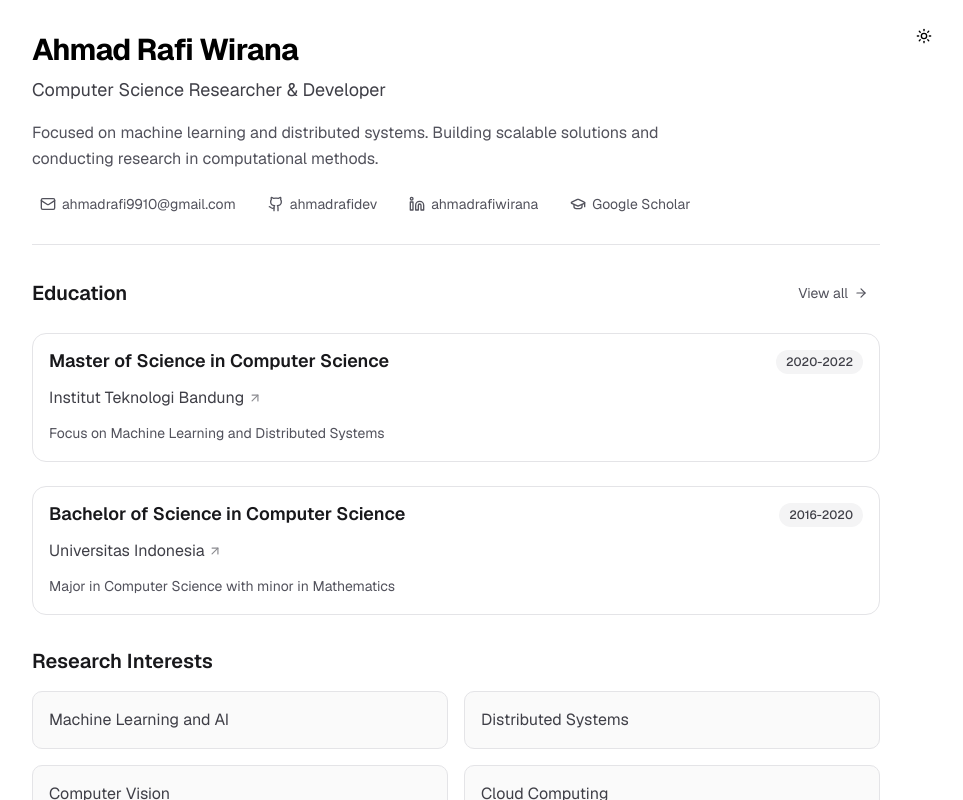
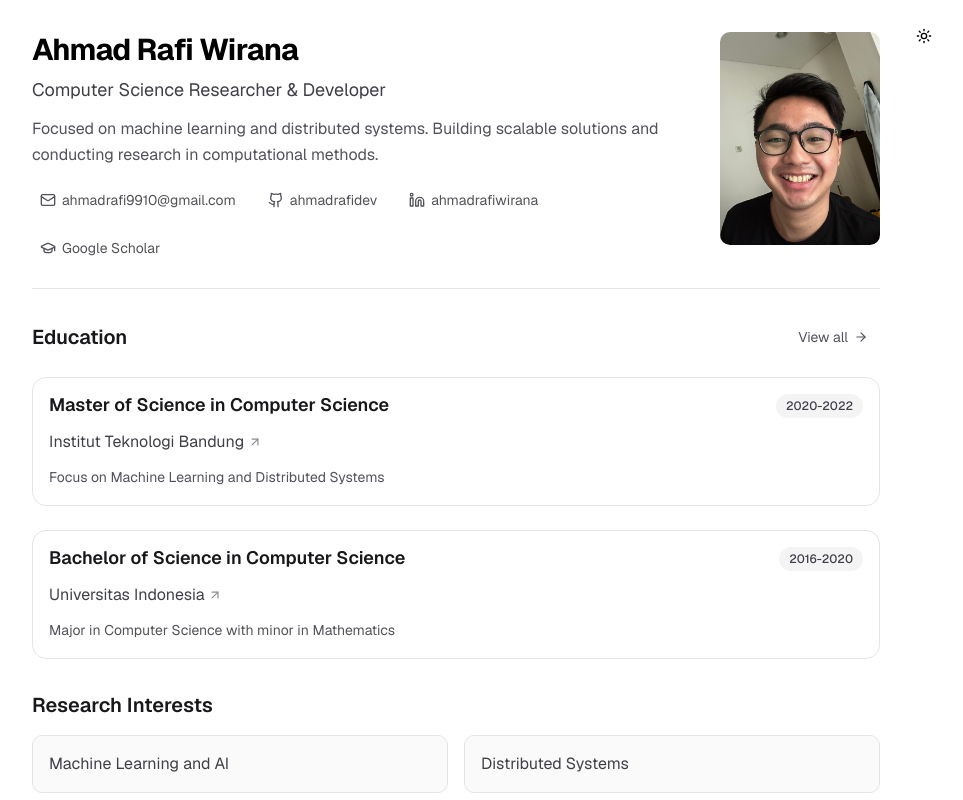
Before and after one commit to ahmadrafidev/cv, a Next.js app: page / in a window 1280 px wide. Shown: the top 800 px of the page, without its empty margins (184-1147 px from the left). Built offline with nearby package versions, Linux system fonts and the light colour scheme.

Commit message:
adding profile to header

```diff
--- a/components/home/profile-header.tsx
+++ b/components/home/profile-header.tsx
@@ -1,6 +1,8 @@
 import { Mail, Github, Linkedin, GraduationCap } from 'lucide-react';
+import Link from 'next/link';
+import Image from 'next/image';
+
 import { ContentData } from '@/types/content';
-import Link from 'next/link';
 
 interface ProfileHeaderProps {
   profile: ContentData['profile'];
@@ -9,10 +11,12 @@ interface ProfileHeaderProps {
 export function ProfileHeader({ profile }: ProfileHeaderProps) {
   return (
     <header className="border-b border-zinc-200 dark:border-zinc-800 pb-6 mb-8">
+      <div className="flex flex-col md:flex-row md:items-center md:justify-between gap-6 md:gap-8">
+        <div className="flex-1 order-2 md:order-1">
           <h1 className="text-2xl md:text-3xl font-bold tracking-tight mb-2" tabIndex={0}>
             {profile.name}
           </h1>
-      <h2 className="text-base md:text-lg text-zinc-700 dark:text-zinc-300 mb-4" tabIndex={0}>
+          <h2 className="text-base md:text-lg text-zinc-700 dark:text-zinc-300 mb-3" tabIndex={0}>
             {profile.title}
           </h2>
           <p className="text-sm md:text-base text-zinc-600 dark:text-zinc-400 mb-4 max-w-2xl leading-relaxed">
@@ -54,6 +58,18 @@ export function ProfileHeader({ profile }: ProfileHeaderProps) {
               <span>Google Scholar</span>
             </Link>
           </div>
+        </div>
+        <div className="flex-shrink-0 self-center md:self-start order-1 md:order-2">
+          <Image
+            src="/images/profile.jpg"
+            alt={profile.name}
+            width={160}
+            height={160}
+            className="rounded-lg object-cover mx-auto md:mx-0"
+            priority
+          />
+        </div>
+      </div>
     </header>
   );
 }
```
Also changed, not shown: public/images/profile.jpg (added). Lines whose indentation alone changed are shown as unchanged.
